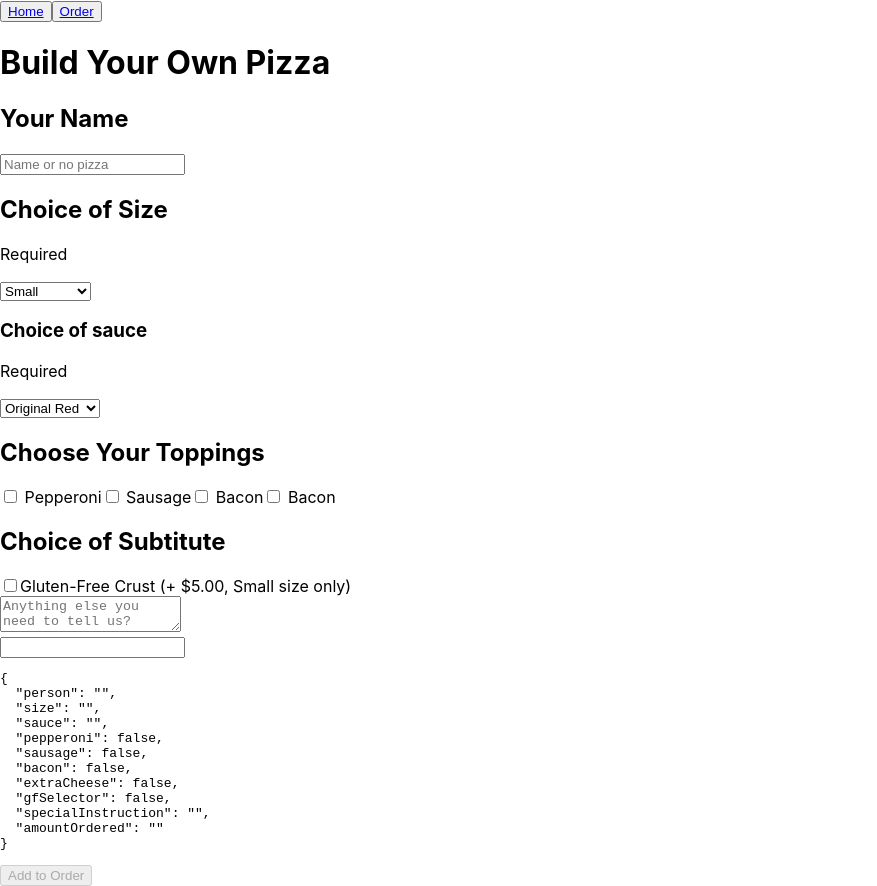
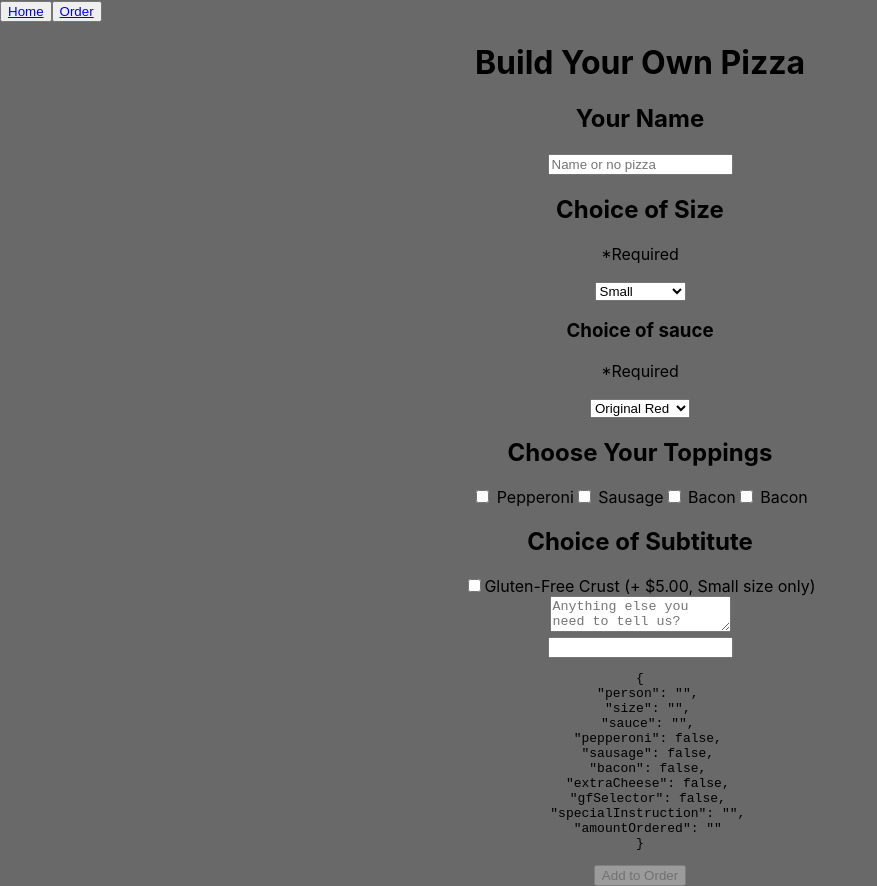
Before and after one commit to bloominstituteoftechnology/Sprint-Challenge-Lambda-Eats-starter, a React (Create React App) app: page /pizza in a window 1280 px wide. Shown: the whole page, without its empty margins (0-877 px from the left). Built offline with nearby package versions, Linux system fonts and the light colour scheme.

Commit message:
Basic css added so it looks....better.

```diff
--- a/src/App.css
+++ b/src/App.css
@@ -36,3 +36,7 @@
     transform: rotate(360deg);
   }
 }
+
+body {
+  background-color: dimgray;
+}
--- a/src/App.js
+++ b/src/App.js
@@ -2,6 +2,7 @@ import React from "react";
 import MainHeader from './Components/Home';
 import Form from './Components/Form';
 import { Route, Link} from 'react-router-dom';
+import './App.css';
 
 const App = () => {
   return (
--- /dev/null
+++ b/src/Components/Form.css
@@ -0,0 +1,3 @@
+Form {
+  text-align: center;
+}
--- a/src/Components/Form.js
+++ b/src/Components/Form.js
@@ -2,6 +2,7 @@ import React, {useState, useEffect} from 'react';
 import { Form, Input, FormGroup, Label, CustomInput, Button, FormFeedback } from 'reactstrap';
 import * as yup from 'yup';
 import axios from 'axios';
+import './Form.css';
 
 const formSchema = yup.object().shape({
   person: yup
@@ -116,7 +117,7 @@ const OrderForm = () => {
       <FormGroup>
         <Label for='size'>
           <h2>Choice of Size</h2>
-          <p>Required</p>
+          <p>*Required</p>
           <div>
           <Input type='select' name='size' id='size' placeholder='Select' onChange={inputChange} value={formState.size}>
             <option>Small</option>
@@ -131,7 +132,7 @@ const OrderForm = () => {
       <FormGroup>
         <Label for='c'>
           <h3>Choice of sauce</h3>
-          <p>Required</p>
+          <p>*Required</p>
         <div>
         <Input type='select' name='sauce' id='sauce' placeholder='Select' onChange={inputChange} value={formState.size}>
             <option>Original Red</option>
--- a/src/Components/Header.css
+++ b/src/Components/Header.css
@@ -7,6 +7,6 @@
 
 .headerImg {
   display: flex;
-  height: 30%;
+  max-height: 400px;
   margin: 2%;
 }
--- a/src/Components/Home.js
+++ b/src/Components/Home.js
@@ -1,5 +1,6 @@
 import React from "react";
 import headerImg from './Assets/Pizza.jpg';
+import './Header.css';
 
 
 const MainHeader = () => {
```
